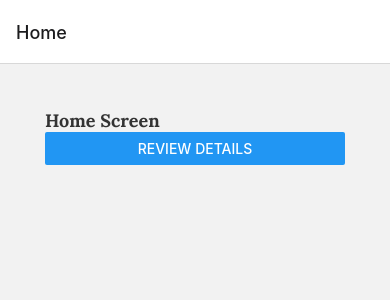
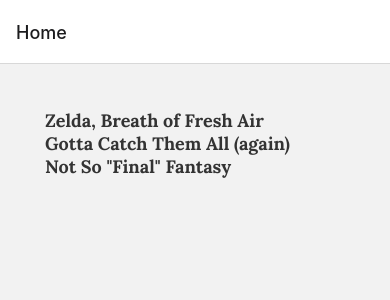
Before and after one commit to ReaganADavenport/React-Native-Reviews, a React Native app: screen /Home in a window 390 px wide. Shown: the top 300 px of the page. Built offline with nearby package versions, Linux system fonts and the light colour scheme.

Commit message:
added dummy reviews to home page, made it so that I can pass data from home to reviewDetails

```diff
--- a/screens/home.js
+++ b/screens/home.js
@@ -1,15 +1,30 @@
-import React from 'react';
-import { StyleSheet, Text, View, Button} from 'react-native';
+import React, { useState } from 'react';
+import { StyleSheet, Text, View, Button, FlatList, TouchableOpacity} from 'react-native';
 import { globalStyles } from '../styles/global';
 
 export default function Home( {navigation} ){
+    const [reviews, setReviews] = useState([
+        {title: 'Zelda, Breath of Fresh Air', rating: 5, body: 'lorem ipsum', key: '1'},
+        {title: 'Gotta Catch Them All (again)', rating: 4, body: 'lorem ipsum', key: '2'},
+        {title: 'Not So "Final" Fantasy', rating: 3, body: 'lorem ipsum', key: '3'}
+    ]);
+
     return(
         <View style={globalStyles.container}>
-            <Text style={globalStyles.titleText}>Home Screen</Text>
-            <Button
-                title='Review Details'
-                onPress={() => navigation.navigate("Review Details")}
+            <FlatList
+                data={reviews}
+                renderItem={({ item }) => (
+                    <TouchableOpacity onPress={() => navigation.navigate("Review Details", {paramKey: item.title})}>
+                        <Text style={globalStyles.titleText}>{ item.title }</Text>
+                    </TouchableOpacity>
+                )}
             />
         </View>
     )
 }
+
+{/* <Text style={globalStyles.titleText}>Home Screen</Text>
+            <Button
+                title='Review Details'
+                onPress={() => navigation.navigate("Review Details", {})}
+            /> */}
--- a/screens/reviewDetails.js
+++ b/screens/reviewDetails.js
@@ -2,10 +2,11 @@
 import { StyleSheet, Text, View} from 'react-native';
 import { globalStyles } from '../styles/global';
 
-export default function ReviewDetails(){
+export default function ReviewDetails({ route }){
+
     return(
         <View style={globalStyles.container}>
-            <Text style={globalStyles.titleText}>Review Details Screen</Text>
+            <Text style={globalStyles.titleText}>{ route.params.paramKey }</Text>
         </View>
     )
 }
```
